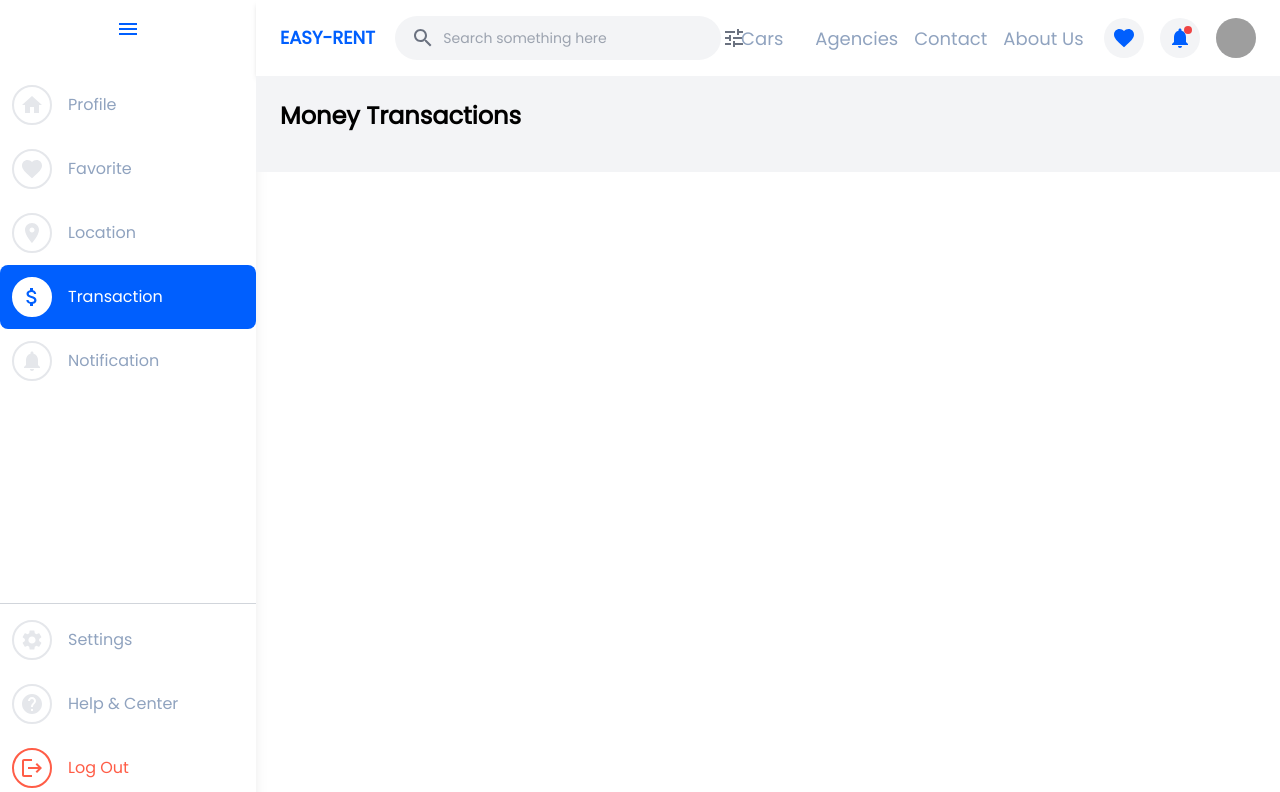
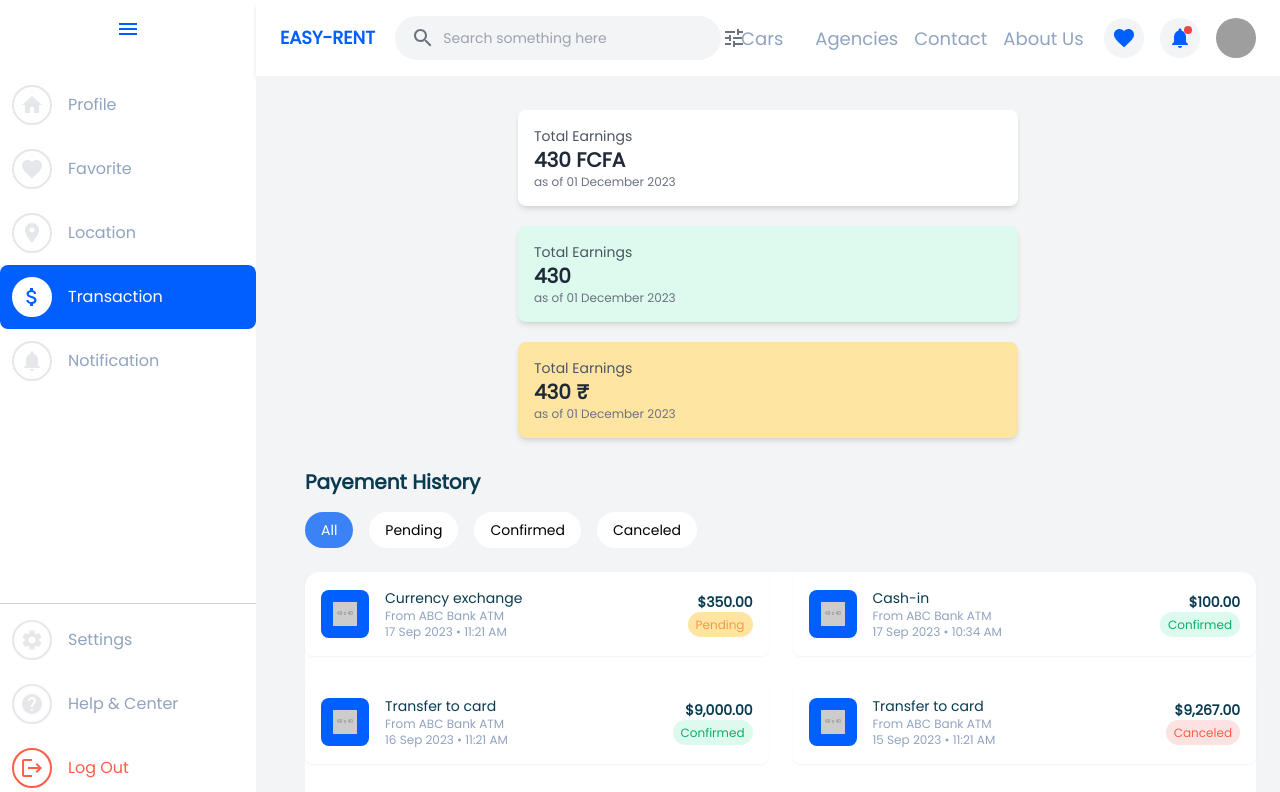
Before and after one commit to AdministrationReseau/easy-rental, a Next.js app: page /profile/transactions in a window 1280 px wide. Shown: the top 792 px of the page. Built offline with nearby package versions, Linux system fonts and the light colour scheme; grey boxes are pictures that could not be loaded; what @mui/material-nextjs would draw is missing.

Commit message:
transaction page by DAVY

```diff
--- /dev/null
+++ b/public/data/transactions.json
@@ -0,0 +1,202 @@
+[
+  {
+    "id": "1",
+    "title": "Currency exchange",
+    "description": "From ABC Bank ATM",
+    "date": "17 Sep 2023",
+    "time": "11:21 AM",
+    "amount": "$350.00",
+    "status": "pending",
+    "icon": "https://via.placeholder.com/40"
+  },
+  {
+    "id": "2",
+    "title": "Cash-in",
+    "description": "From ABC Bank ATM",
+    "date": "17 Sep 2023",
+    "time": "10:34 AM",
+    "amount": "$100.00",
+    "status": "confirmed",
+    "icon": "https://via.placeholder.com/40"
+  },
+  {
+    "id": "3",
+    "title": "Transfer to card",
+    "description": "From ABC Bank ATM",
+    "date": "16 Sep 2023",
+    "time": "11:21 AM",
+    "amount": "$9,000.00",
+    "status": "confirmed",
+    "icon": "https://via.placeholder.com/40"
+  },
+  {
+    "id": "4",
+    "title": "Transfer to card",
+    "description": "From ABC Bank ATM",
+    "date": "15 Sep 2023",
+    "time": "11:21 AM",
+    "amount": "$9,267.00",
+    "status": "canceled",
+    "icon": "https://via.placeholder.com/40"
+  },
+  {
+    "id": "5",
+    "title": "Currency exchange",
+    "description": "From ABC Bank ATM",
+    "date": "17 Sep 2023",
+    "time": "11:21 AM",
+    "amount": "$350.00",
+    "status": "pending",
+    "icon": "https://via.placeholder.com/40"
+  },
+  {
+    "id": "6",
+    "title": "Cash-in",
+    "description": "From ABC Bank ATM",
+    "date": "17 Sep 2023",
+    "time": "10:34 AM",
+    "amount": "$100.00",
+    "status": "confirmed",
+    "icon": "https://via.placeholder.com/40"
+  },
+  {
+    "id": "7",
+    "title": "Transfer to card",
+    "description": "From ABC Bank ATM",
+    "date": "16 Sep 2023",
+    "time": "11:21 AM",
+    "amount": "$9,000.00",
+    "status": "confirmed",
+    "icon": "https://via.placeholder.com/40"
+  },
+  {
+    "id": "8",
+    "title": "Transfer to card",
+    "description": "From ABC Bank ATM",
+    "date": "15 Sep 2023",
+    "time": "11:21 AM",
+    "amount": "$9,267.00",
+    "status": "canceled",
+    "icon": "https://via.placeholder.com/40"
+  },
+  {
+    "id": "9",
+    "title": "Currency exchange",
+    "description": "From ABC Bank ATM",
+    "date": "17 Sep 2023",
+    "time": "11:21 AM",
+    "amount": "$350.00",
+    "status": "pending",
+    "icon": "https://via.placeholder.com/40"
+  },
+  {
+    "id": "10",
+    "title": "Transfer to card",
+    "description": "From ABC Bank ATM",
+    "date": "16 Sep 2023",
+    "time": "11:21 AM",
+    "amount": "$9,000.00",
+    "status": "confirmed",
+    "icon": "https://via.placeholder.com/40"
+  },
+  {
+    "id": "11",
+    "title": "Transfer to card",
+    "description": "From ABC Bank ATM",
+    "date": "15 Sep 2023",
+    "time": "11:21 AM",
+    "amount": "$9,267.00",
+    "status": "canceled",
+    "icon": "https://via.placeholder.com/40"
+  },
+  {
+    "id": "12",
+    "title": "Currency exchange",
+    "description": "From ABC Bank ATM",
+    "date": "17 Sep 2023",
+    "time": "11:21 AM",
+    "amount": "$350.00",
+    "status": "pending",
+    "icon": "https://via.placeholder.com/40"
+  },
+  {
+    "id": "13",
+    "title": "Cash-in",
+    "description": "From ABC Bank ATM",
+    "date": "17 Sep 2023",
+    "time": "10:34 AM",
+    "amount": "$100.00",
+    "status": "confirmed",
+    "icon": "https://via.placeholder.com/40"
+  },
+  {
+    "id": "14",
+    "title": "Transfer to card",
+    "description": "From ABC Bank ATM",
+    "date": "16 Sep 2023",
+    "time": "11:21 AM",
+    "amount": "$9,000.00",
+    "status": "confirmed",
+    "icon": "https://via.placeholder.com/40"
+  },
+  {
+    "id": "15",
+    "title": "Transfer to card",
+    "description": "From ABC Bank ATM",
+    "date": "15 Sep 2023",
+    "time": "11:21 AM",
+    "amount": "$9,267.00",
+    "status": "canceled",
+    "icon": "https://via.placeholder.com/40"
+  },
+  {
+    "id": "16",
+    "title": "Currency exchange",
+    "description": "From ABC Bank ATM",
+    "date": "17 Sep 2023",
+    "time": "11:21 AM",
+    "amount": "$350.00",
+    "status": "pending",
+    "icon": "https://via.placeholder.com/40"
+  },
+  {
+    "id": "17",
+    "title": "Cash-in",
+    "description": "From ABC Bank ATM",
+    "date": "17 Sep 2023",
+    "time": "10:34 AM",
+    "amount": "$100.00",
+    "status": "confirmed",
+    "icon": "https://via.placeholder.com/40"
+  },
+  {
+    "id": "18",
+    "title": "Transfer to card",
+    "description": "From ABC Bank ATM",
+    "date": "16 Sep 2023",
+    "time": "11:21 AM",
+    "amount": "$9,000.00",
+    "status": "confirmed",
+    "icon": "https://via.placeholder.com/40"
+  },
+  {
+    "id": "19",
+    "title": "Transfer to card",
+    "description": "From ABC Bank ATM",
+    "date": "15 Sep 2023",
+    "time": "11:21 AM",
+    "amount": "$9,267.00",
+    "status": "canceled",
+    "icon": "https://via.placeholder.com/40"
+  },
+  {
+    "id": "20",
+    "title": "Transfer to card",
+    "description": "From ABC Bank ATM",
+    "date": "15 Sep 2023",
+    "time": "11:21 AM",
+    "amount": "$9,267.00",
+    "status": "canceled",
+    "icon": "https://via.placeholder.com/40"
+  }
+]
--- a/src/app/(customer)/profile/transactions/page.tsx
+++ b/src/app/(customer)/profile/transactions/page.tsx
@@ -1,12 +1,82 @@
 "use client";
-import React from 'react';
+import React, {useEffect, useState} from 'react';
+import TransactionInfoCard from "@/components/TransactionInfoCard";
+import TransactionList from "@/components/TransactionList";
+
+interface Transaction1 {
+    id: string;
+    title: string;
+    description: string;
+    date: string;
+    time: string;
+    amount: string;
+    status: string;
+    icon: string;
+}
 
 const Transaction = () => {
+
+    const [transactions, setTransactions] = useState<Transaction1[]>([]);
+    const [loading, setLoading] = useState<boolean>(true);
+    const [error, setError] = useState<string | null>(null);
+
+    useEffect(() => {
+        const fetchTransactions = async () => {
+            try {
+                const response = await fetch("/data/transactions.json");
+                console.log(response)
+                if (!response.ok) {
+                    throw new Error("Failed to fetch transactions");
+                }
+                const data = await response.json();
+                setTransactions(data);
+            } catch (err) {
+                setError((err as Error).message);
+            } finally {
+                setLoading(false);
+            }
+        };
+
+        fetchTransactions();
+    }, []);
+
+    if (loading) return <p>Loading...</p>;
+    if (error) return <p>Error: {error}</p>;
 
     return (
         <div>
             <main className="flex-grow overflow-y-auto bg-gray-100 p-6">
-                <h1 className="text-2xl font-bold mb-4">Money Transactions</h1>
+
+                <div className="flex flex-wrap justify-center">
+                    <TransactionInfoCard
+                        title= "Total Earnings"
+                        device="FCFA"
+                        value={430.00}
+                        subtitle= "as of 01 December 2023"
+                        type= "transactions"
+                    />
+
+                    <TransactionInfoCard
+                        title= "Total Earnings"
+                        value={430.00}
+                        subtitle= "as of 01 December 2023"
+                        type= "earnings"
+                    />
+
+                    <TransactionInfoCard
+                        title= "Total Earnings"
+                        device="₹"
+                        value={430.00}
+                        subtitle= "as of 01 December 2023"
+                        type= "payments"
+                    />
+                </div>
+
+                <div className="ml-[25px] mt-[20px]">
+                    <div>
+                        <TransactionList transactions={transactions} />
+                    </div>
+                </div>
             </main>
         </div>
     );
--- /dev/null
+++ b/src/components/TransactionInfoCard.tsx
@@ -0,0 +1,36 @@
+import React from "react";
+
+interface CardData {
+    title: string;
+    device?: string,
+    value: number;
+    subtitle: string;
+    type: "earnings" | "payments" | "transactions"; // Pour définir le comportement
+    icon?: React.ReactNode;
+}
+
+const TransactionInfoCard: React.FC<CardData> = ({ title,device, value, subtitle, type }) => {
+    let bgColor = "bg-white";
+
+    if (type === "earnings") {
+        bgColor = Number(value) >= 0 ? 'green-background' : "bg-red-100";
+    } else if (type === "payments") {
+        bgColor = "orange-background";
+    } else if (type === "transactions") {
+        bgColor = "white";
+    }
+
+    return (
+        <div
+            className={`flex items-center justify-between p-4 rounded-lg shadow-md bg-${bgColor} max-w-[500px] m-[10px] min-w-[100px] w-[100%] `}
+        >
+            <div>
+                <h3 className="text-sm font-medium text-gray-600">{title}</h3>
+                <p className="text-xl font-bold text-gray-800">{device?  value+ " "+ device: value}</p>
+                <p className="text-xs text-gray-500">{subtitle}</p>
+            </div>
+        </div>
+    );
+};
+
+export default TransactionInfoCard;
--- a/src/components/TransactionList.tsx
+++ b/src/components/TransactionList.tsx
@@ -1,5 +1,4 @@
-import React from "react"
-import Image from "next/image"
+import React, { useState } from "react";
 
 interface Transaction {
     id: string;
@@ -22,21 +21,47 @@ const statusColors: Record<string, string> = {
     canceled: "bg-red-background text-red-text",
 };
 
+const TransactionList: React.FC<TransactionListProps> = ({ transactions }) => {
+    const [filter, setFilter] = useState<string>("all");
 
-const TransactionList: React.FC<TransactionListProps> = ({ transactions }) => {
+    // Fonction de filtrage
+    const filteredTransactions = transactions.filter((transaction) => {
+        if (filter === "all") return true;
+        return transaction.status === filter;
+    });
+
     return (
         <div className="w-full">
-            <h2 className="text-xl font-semibold mb-4 text-primary-text">Recent Transactions</h2>
-            <div className="grid grid-cols-1 md:grid-cols-2 gap-6">
-                {transactions.map((transaction) => (
+            <h2 className="text-xl font-semibold mb-4 text-primary-text">Payement History</h2>
+
+            {/* Boutons de filtre */}
+            <div className="flex space-x-4 mb-6">
+                {["all", "pending", "confirmed", "canceled"].map((status) => (
+                    <button
+                        key={status}
+                        className={`px-4 py-2 rounded-[30px] font-medium text-sm ${
+                            filter === status
+                                ? "bg-blue-500 text-white"
+                                : "bg-white text-black-100 hover:bg-gray-200"
+                        }`}
+                        onClick={() => setFilter(status)}
+                    >
+                        {status === "all" ? "All" : status.charAt(0).toUpperCase() + status.slice(1)}
+                    </button>
+                ))}
+            </div>
+
+            {/* Liste des transactions filtrées */}
+            <div className="grid grid-cols-1 bg-white md:grid-cols-2 gap-6 rounded-[15px]">
+                {filteredTransactions.map((transaction) => (
                     <div
                         key={transaction.id}
-                        className="flex items-center justify-between bg-whitish-background p-4 rounded-lg shadow-sm"
+                        className="flex items-center justify-between p-4 rounded-lg shadow-sm"
                     >
                         {/* Icone */}
                         <div className="flex items-center space-x-4">
                             <div className="w-12 h-12 rounded-lg bg-primary-blue flex items-center justify-center">
-                                <Image src={transaction.icon} alt={transaction.title} className="w-6 h-6" />
+                                <img src={transaction.icon} alt={transaction.title} className="w-6 h-6" />
                             </div>
                             <div>
                                 <h3 className="text-sm font-medium text-primary-text">{transaction.title}</h3>
@@ -53,12 +78,17 @@ const TransactionList: React.FC<TransactionListProps> = ({ transactions }) => {
                             <span
                                 className={`text-xs px-2 py-1 rounded-full font-medium ${statusColors[transaction.status]}`}
                             >
-                {transaction.status}
+                {transaction.status.charAt(0).toUpperCase() + transaction.status.slice(1)}
               </span>
                         </div>
                     </div>
                 ))}
             </div>
+
+            {/* Message si aucune transaction ne correspond */}
+            {filteredTransactions.length === 0 && (
+                <p className="text-gray-500 text-center mt-6">No transactions found for  {filter} .</p>
+            )}
         </div>
     );
 };
```
